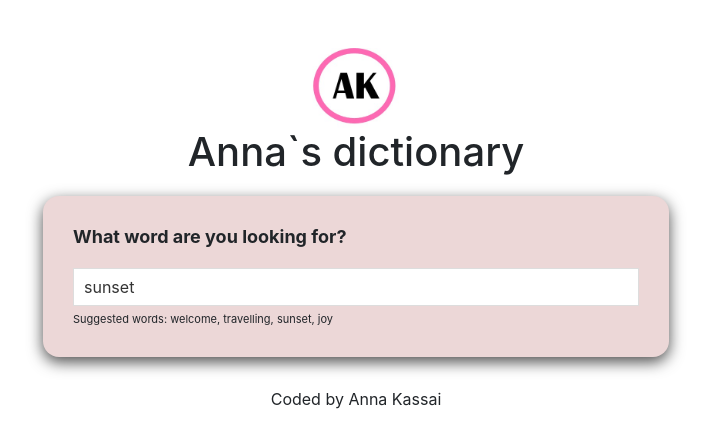
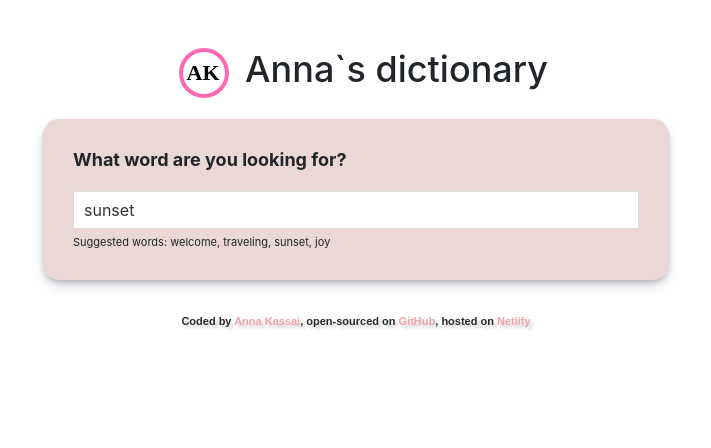
Before and after one commit to annakassai/dictionary_project, a React (Create React App) app: page / in a window 1280 px wide. Shown: the top 448 px of the page, without its empty margins (284-995 px from the left). Built offline with nearby package versions, Linux system fonts and the light colour scheme; no server answers.

Commit message:
Logo replace, footer update

```diff
--- a/src/App.css
+++ b/src/App.css
@@ -4,18 +4,47 @@ body {
   margin:0 auto;
 }
 
+.App .svglogo {
+  margin-right: 16px;
+}
+
+.App h1 {
+  font-size: 36px;
+}
+
 .App a {
   color:#f0a4ae;
-}
-
-.App-logo {
-  max-width: 180px;
-  max-height: 80px;
-  display: block;
-  margin:0 auto;
 }
 
 .App-footer {
   text-align: center;
   margin: 30px 0;
 }
+
+.link {
+  display: block;
+  text-align: left;
+  margin: 0 auto;
+  max-width: 440px;
+  max-height: fit-content;
+  font-size: 11px;
+  font-weight: 580;
+  font-family: 'Public Sans', sans-serif;
+  text-align: center;
+  line-height: 2;
+  color: #2a292c;
+  text-shadow: 3px 3px 3px rgba(0, 0, 0, 0.2);
+}
+
+.linkedin-link,.github-link,.netlify-link {
+  text-decoration: none;
+  font-weight: 600;
+  color:#2a292c;
+}
+
+.linkedin-link:hover,.github-link:hover,.netlify-link:hover{
+  text-decoration: underline;
+  color: #2a292c;
+  opacity: 0.9;
+  cursor: pointer;
+}
--- a/src/App.js
+++ b/src/App.js
@@ -1,4 +1,3 @@
-import logo from './logo.jpg';
 import './App.css';
 import Dictionary from "./Dictionary";
 
@@ -7,14 +6,40 @@ export default function App() {
     <div className="App">
       <div className="container">
         <header className="App-header">
-          <img src={logo} className="App-logo img-fluid mt-5" alt="logo" rel="noreferrer" />
+        <div class="d-flex justify-content-center mt-5">
+          <svg width="65" height="50" className="svglogo">
+              <circle cx="40" cy="25" r="23" fill="none" stroke="#ff69b4" stroke-width="4"/>
+              <text x="60%" y="50%" text-anchor="middle" fill="#000000" font-size="22px" font-family="Playfair Display" font-weight="600" dy=".3em">AK</text>
+          </svg>
           <h1 className="text-center">Anna`s dictionary</h1>
+        </div>
         </header>
         <main>
           <Dictionary defaultKeyWord="sunset"/>
         </main>
         <footer className="App-footer">
-          Coded by Anna Kassai
+        <small className="link">Coded by
+            <a
+            className="linkedin-link"
+            href="https://www.linkedin.com/in/annakassai91/"
+            target="_blank"
+            rel="noreferrer"
+            > Anna Kassai
+            </a>, open-sourced on <a
+            className="github-link"
+            href="https://github.com/annakassai/dictionary_project"
+            target="_blank"
+            rel="noreferrer"
+            >
+            GitHub
+            </a>, hosted on
+            <a
+            className="netlify-link"
+            href="https://happy-hugle-f56d32.netlify.app"
+            target="_blank"
+            rel="noreferrer"> Netlify
+            </a>
+        </small>
         </footer>
       </div>
     </div>
--- a/src/Dictionary.css
+++ b/src/Dictionary.css
@@ -8,7 +8,7 @@
     background:#ecd7d7;
     padding:30px;
     border-radius: 16px;
-    box-shadow: 0 5px 15px rgba(0, 0, 0, 0.7);
+    box-shadow: rgba(50, 50, 93, 0.25) 0px 6px 12px -2px, rgba(0, 0, 0, 0.3) 0px 3px 7px -3px;
     margin: 20px 0;
 
 }
--- a/src/Dictionary.js
+++ b/src/Dictionary.js
@@ -56,7 +56,7 @@ export default function Dictionary(props) {
                         />
                     </form>
                     <div className="hint">
-                        Suggested words: welcome, travelling, sunset, joy
+                        Suggested words: welcome, traveling, sunset, joy
                     </div>
                 </section>
                 <Results results={results}/>
```
Also changed, not shown: src/logo.jpg (deleted).
